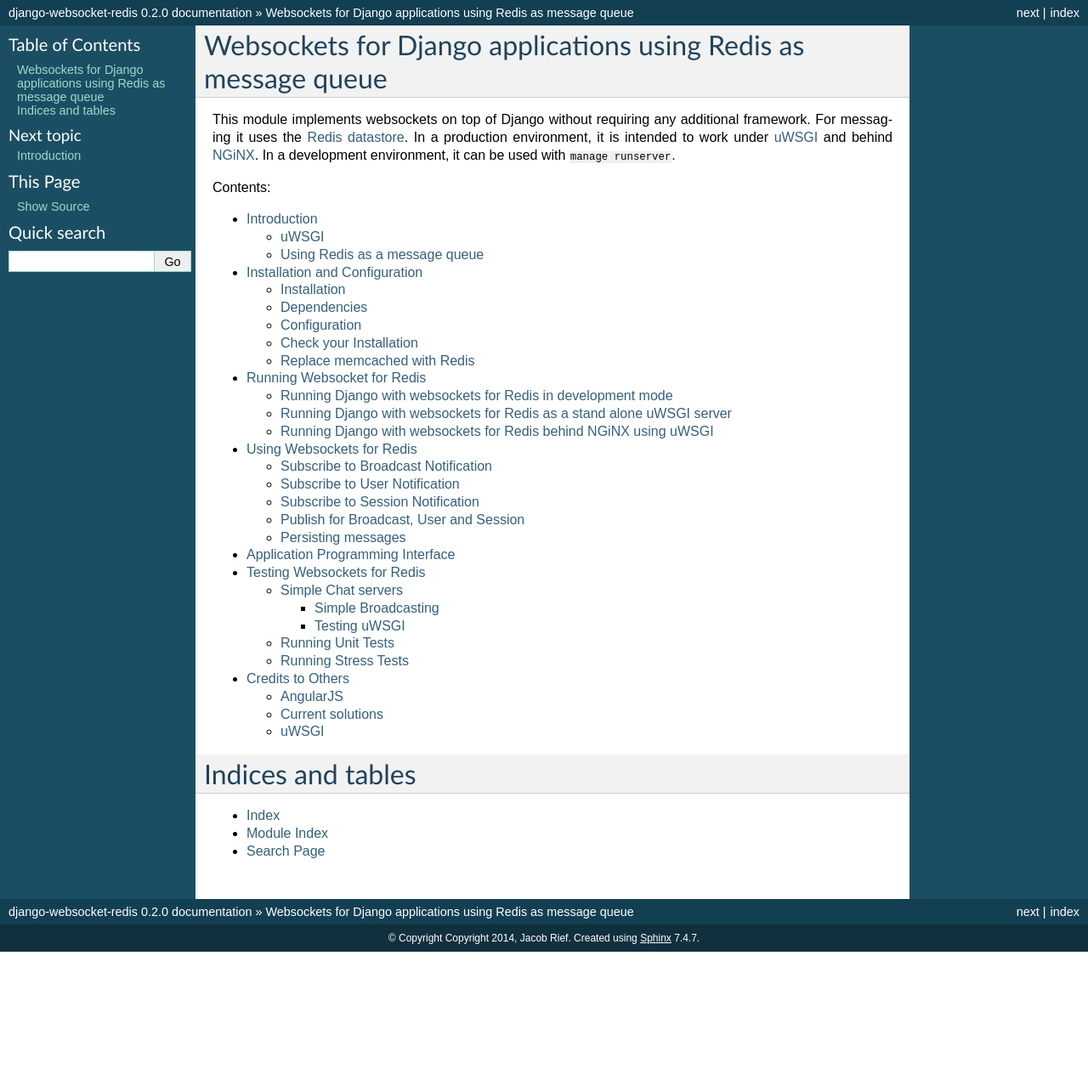
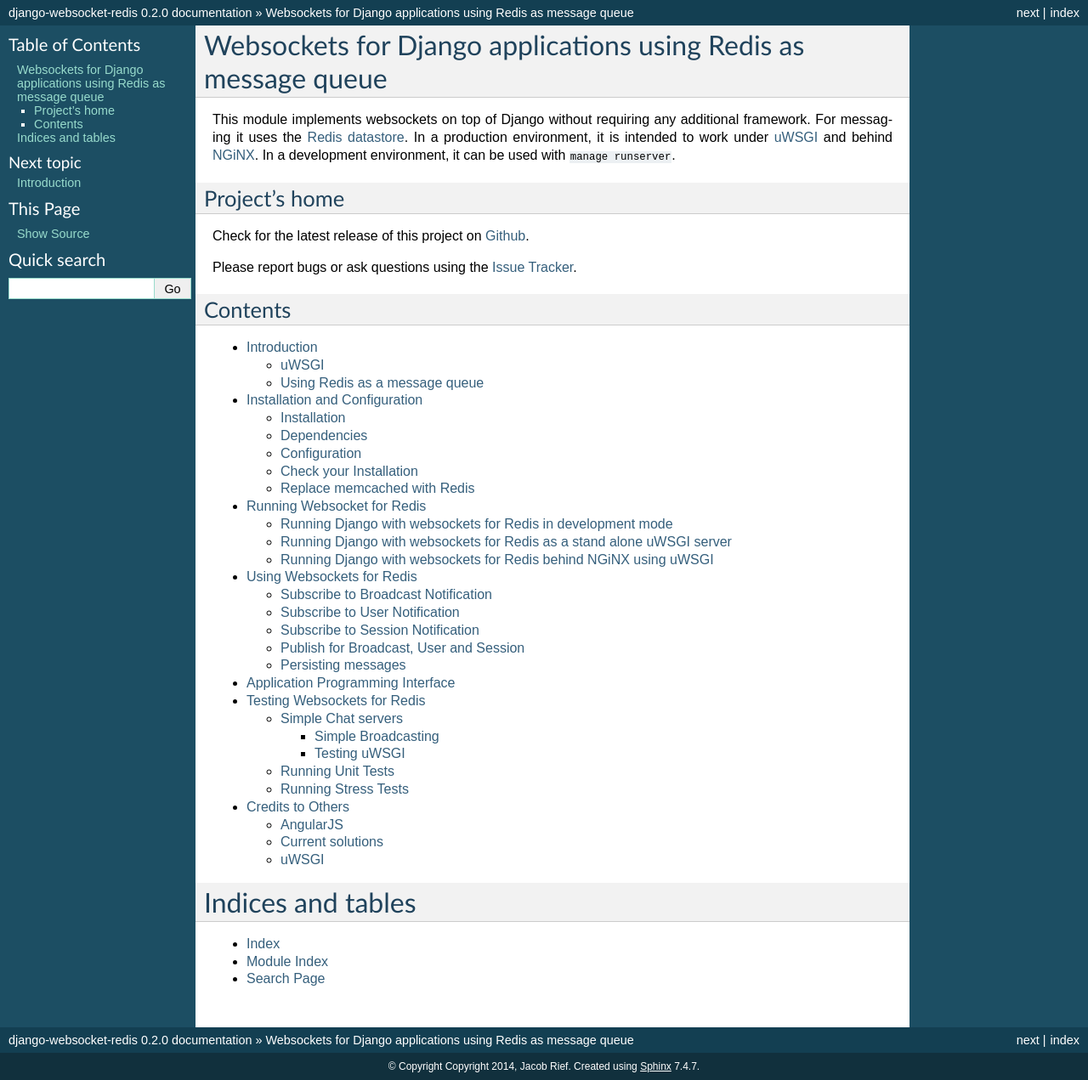
Before and after one commit to jrief/django-websocket-redis, a Sphinx documentation site: the page built from docs/index.rst, in a window 1280 px wide. Shown: the whole page at 85% size. Built offline with Sphinx 7.4.7, drawn with Linux system fonts in a browser that asks for light colours; before the commit the page ends 1120 px from its top, so only the background shows below that.

Commit message:
Update index.rst

```diff
--- a/docs/index.rst
+++ b/docs/index.rst
@@ -7,8 +7,14 @@
 messaging it uses the `Redis datastore`_. In a production environment, it is intended to work under
 uWSGI_ and behind NGiNX_. In a development environment, it can be used with ``manage runserver``.
 
-Contents:
+Project's home
+--------------
+Check for the latest release of this project on `Github`_.
 
+Please report bugs or ask questions using the `Issue Tracker`_.
+
+Contents
+--------
 .. toctree::
 
   introduction
@@ -29,3 +35,5 @@
 .. _NGiNX: http://nginx.com/
 .. _uWSGI: http://uwsgi-docs.readthedocs.org/en/latest/WebSockets.html
 .. _Redis datastore: http://redis.io/
+.. _Github: https://github.com/jrief/django-websocket-redis
+.. _Issue Tracker: https://github.com/jrief/django-websocket-redis/issues
```
